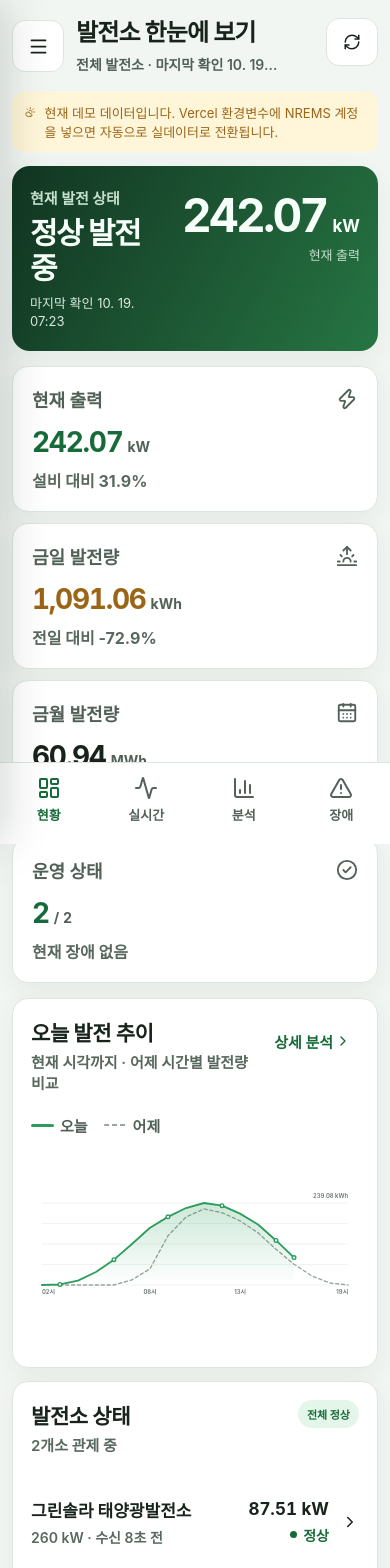
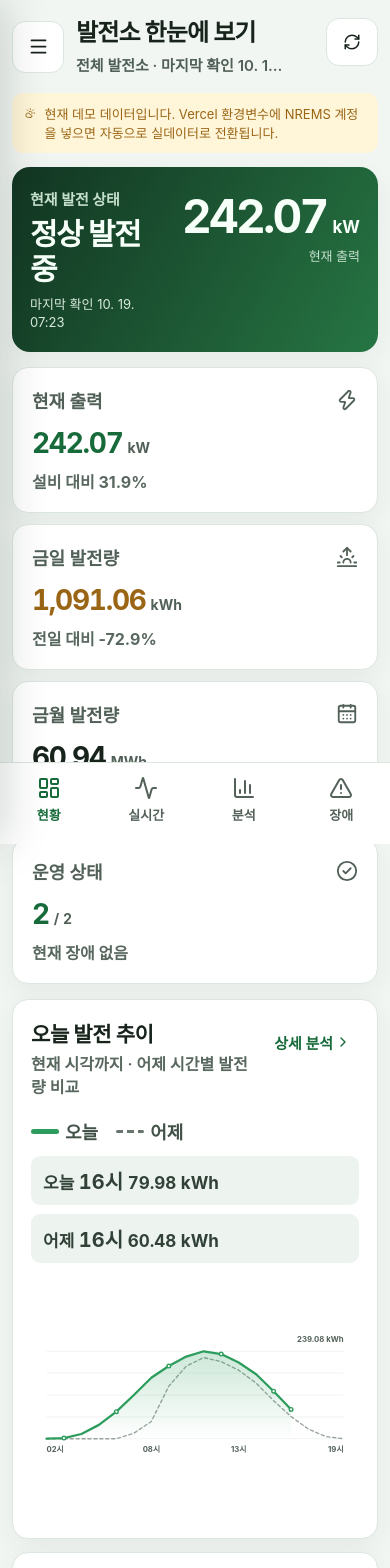
Before and after one commit to soobeom82-glitch/green-solar, a Next.js app: page / in a window 390 px wide. Shown: the top 1568 px of the page. Built offline with nearby package versions, Linux system fonts and the light colour scheme.

Commit message:
Enlarge senior-friendly chart labels

```diff
--- a/app/globals.css
+++ b/app/globals.css
@@ -40,9 +40,9 @@ button { color: inherit; }
 .nav-count { margin-left: auto; min-width: 20px; height: 20px; padding: 0 6px; display: grid; place-items: center; border-radius: 999px; color: #fff; background: #c64c43; font-size: 11px; }
 .sidebar-spacer { flex: 1; }
 .source-card { display: grid; gap: 7px; padding: 13px; color: #d8e7dc; background: rgba(255,255,255,.07); border: 1px solid rgba(255,255,255,.1); border-radius: 13px; }
-.source-card-row { display: flex; align-items: center; gap: 7px; color: #a9c2b0; font-size: 12px; }
-.source-card strong { font-size: 14px; }
-.source-card small { color: #a9c2b0; line-height: 1.45; }
+.source-card-row { display: flex; align-items: center; gap: 7px; color: #bcd2c2; font-size: 14px; }
+.source-card strong { font-size: 16px; }
+.source-card small { color: #bcd2c2; line-height: 1.45; font-size: 14px; }
 
 .dashboard-main { min-width: 0; padding: 25px 28px 46px; }
 .topbar { display: flex; align-items: center; justify-content: space-between; gap: 20px; margin-bottom: 20px; }
@@ -94,12 +94,15 @@ button { color: inherit; }
 .summary-status.warning { color: var(--yellow-700); background: var(--yellow-100); }
 .chart-panel { min-height: 330px; }
 .trend-chart-wrap { position: relative; }
-.chart-legend { min-height: 28px; display: flex; justify-content: flex-end; gap: 16px; color: #526158; font-size: 14px; font-weight: 750; }
+.chart-legend { min-height: 30px; display: flex; justify-content: flex-end; gap: 18px; color: #435248; font-size: 16px; font-weight: 800; }
 .chart-legend span { display: inline-flex; align-items: center; gap: 6px; }
-.chart-legend i { width: 18px; height: 3px; display: inline-block; border-radius: 999px; background: var(--green-500); }
-.chart-legend .legend-yesterday { height: 2px; background: repeating-linear-gradient(90deg, #98a49c 0 5px, transparent 5px 8px); }
+.chart-legend i { width: 24px; height: 4px; display: inline-block; border-radius: 999px; background: var(--green-500); }
+.chart-legend .legend-yesterday { height: 3px; background: repeating-linear-gradient(90deg, #68756d 0 7px, transparent 7px 11px); }
+.chart-reading { margin: 7px 0 4px; display: flex; flex-wrap: wrap; gap: 8px 16px; color: #314138; font-size: 16px; font-weight: 650; font-variant-numeric: tabular-nums; }
+.chart-reading span { padding: 7px 10px; border-radius: 9px; background: var(--surface-soft); }
+.chart-reading strong { font-size: 18px; }
 .trend-chart { width: 100%; height: auto; display: block; overflow: visible; }
-.trend-chart text { fill: var(--muted); font-size: 10px; }
+.trend-chart text { fill: #526158; font-size: 14px; font-weight: 700; }
 .chart-grid-line { stroke: var(--line); stroke-width: 1; }
 .chart-line { fill: none; stroke: var(--green-500); stroke-width: 3; stroke-linecap: round; stroke-linejoin: round; }
 .chart-line-yesterday { stroke: #98a49c; stroke-width: 2; stroke-dasharray: 7 6; }
@@ -132,7 +135,7 @@ button { color: inherit; }
 .data-table td:first-child button:hover { color: var(--green-700); }
 .sync-panel { padding-bottom: 10px; }
 .detail-list { margin: 0; display: grid; }
-.detail-list > div { padding: 10px 0; display: flex; justify-content: space-between; gap: 12px; border-bottom: 1px solid var(--line); font-size: 12px; }
+.detail-list > div { padding: 12px 0; display: flex; justify-content: space-between; gap: 12px; border-bottom: 1px solid var(--line); font-size: 14px; }
 .detail-list > div:last-child { border-bottom: 0; }
 .detail-list dt { color: var(--muted); }
 .detail-list dd { margin: 0; font-weight: 700; }
@@ -140,10 +143,10 @@ button { color: inherit; }
 .warning-text { color: var(--yellow-700); }
 
 .live-hero { padding: 24px; display: flex; align-items: end; justify-content: space-between; gap: 20px; color: #f4fbf6; background: linear-gradient(120deg, #123522, #1d6139); border-radius: 17px; box-shadow: var(--shadow); }
-.live-hero .eyebrow { color: #bad2c0; font-size: 13px; }
+.live-hero .eyebrow { color: #bad2c0; font-size: 16px; font-weight: 700; }
 .live-hero > div:first-child > strong { margin-top: 8px; display: block; font-size: clamp(38px, 6vw, 62px); line-height: 1; letter-spacing: -0.055em; font-variant-numeric: tabular-nums; }
 .live-hero strong small { color: #bad2c0; font-size: 16px; letter-spacing: 0; }
-.live-hero p { margin: 11px 0 0; color: #c9ddce; font-size: 12px; }
+.live-hero p { margin: 11px 0 0; color: #d4e7d9; font-size: 14px; font-weight: 600; }
 .live-dot { width: 8px; height: 8px; margin-right: 6px; display: inline-block; border-radius: 50%; background: #74db92; box-shadow: 0 0 0 5px rgba(116,219,146,.14); }
 .live-gauge { min-width: 140px; padding: 13px; display: grid; justify-items: end; gap: 6px; color: #c9ddce; background: rgba(255,255,255,.08); border-radius: 13px; }
 .live-gauge strong { color: #fff; font-size: 25px; }
@@ -152,8 +155,8 @@ button { color: inherit; }
 .power-meter-fill { height: 100%; background: linear-gradient(90deg, var(--green-300), var(--green-500)); border-radius: inherit; }
 .plant-metrics { margin-top: 16px; display: grid; grid-template-columns: repeat(4, 1fr); gap: 10px; }
 .plant-metrics > div { min-width: 0; }
-.plant-metrics span { display: block; color: var(--muted); font-size: 11px; }
-.plant-metrics strong { margin-top: 5px; display: block; white-space: nowrap; overflow: hidden; text-overflow: ellipsis; font-size: 13px; font-variant-numeric: tabular-nums; }
+.plant-metrics span { display: block; color: #59685f; font-size: 14px; font-weight: 650; }
+.plant-metrics strong { margin-top: 6px; display: block; white-space: nowrap; overflow: hidden; text-overflow: ellipsis; font-size: 16px; font-variant-numeric: tabular-nums; }
 .secondary-button { width: fit-content; min-height: 40px; padding: 0 14px; border: 1px solid var(--line); border-radius: 10px; background: var(--surface); cursor: pointer; }
 
 .period-tabs { width: fit-content; padding: 4px; display: flex; gap: 3px; background: #e5ece7; border-radius: 11px; }
@@ -213,7 +216,7 @@ button { color: inherit; }
   .mobile-menu-button { width: 52px; height: 52px; flex: 0 0 auto; border: 1px solid var(--line); border-radius: 13px; display: grid; place-items: center; background: var(--surface); }
   .title-wrap { gap: 12px; }
   .title-wrap h1 { font-size: 24px; line-height: 1.25; }
-  .title-wrap p { max-width: 205px; overflow: hidden; white-space: nowrap; text-overflow: ellipsis; font-size: 14px; }
+  .title-wrap p { max-width: 215px; overflow: hidden; white-space: nowrap; text-overflow: ellipsis; font-size: 15px; }
   .plant-select-label { display: none; }
   .refresh-button { min-width: 52px; padding: 0 13px; justify-content: center; border-radius: 13px; }
   .refresh-button span { display: none; }
@@ -236,14 +239,17 @@ button { color: inherit; }
   .panel { padding: 18px; border-radius: 16px; }
   .panel-heading { align-items: flex-start; margin-bottom: 17px; }
   .panel-heading h2 { font-size: 21px; }
-  .panel-heading p { font-size: 15px; line-height: 1.4; }
+  .panel-heading p { font-size: 16px; line-height: 1.45; }
   .text-button { min-height: 48px; font-size: 15px; }
   .chart-panel { min-height: auto; }
-  .chart-legend { justify-content: flex-start; font-size: 15px; }
-  .chart-legend i { width: 23px; }
-  .trend-chart { min-height: 210px; }
-  .trend-chart text { font-size: 13px; font-weight: 600; }
-  .chart-line { stroke-width: 4; }
+  .chart-legend { justify-content: flex-start; font-size: 18px; }
+  .chart-legend i { width: 28px; height: 5px; }
+  .chart-reading { margin: 10px 0 7px; gap: 9px; font-size: 17px; }
+  .chart-reading span { width: 100%; padding: 10px 12px; }
+  .chart-reading strong { font-size: 20px; }
+  .trend-chart { min-height: 250px; }
+  .trend-chart text { font-size: 17px; font-weight: 750; }
+  .chart-line { stroke-width: 5; }
   .chart-line-yesterday { stroke-width: 3; }
   .plant-table-panel, .sync-panel { display: none; }
   .plant-row { min-height: 98px; }
--- a/components/solar-dashboard.tsx
+++ b/components/solar-dashboard.tsx
@@ -115,8 +115,8 @@ function hourlyChartData(data: DashboardData, day: "today" | "yesterday") {
 
 function TrendLineChart({ data, comparisonData = [], unit, ariaLabel }: { data: ChartPoint[]; comparisonData?: ChartPoint[]; unit: string; ariaLabel: string }) {
   const width = 720;
-  const height = 228;
-  const padding = 24;
+  const height = 260;
+  const padding = 34;
   const activeHours = [...data, ...comparisonData]
     .filter((point) => point.value > 0)
     .map((point) => Number.parseInt(point.label, 10))
@@ -139,12 +139,15 @@ function TrendLineChart({ data, comparisonData = [], unit, ariaLabel }: { data:
   const lastPoint = visibleData.at(-1) ? pointCoordinates(visibleData.at(-1) as ChartPoint, max, width, height, padding, startHour, endHour) : null;
   const area = line && firstPoint && lastPoint ? `${line} L${lastPoint.x.toFixed(1)} ${height - padding} L${firstPoint.x.toFixed(1)} ${height - padding} Z` : "";
   const tickHours = Array.from(new Set([startHour, Math.round((startHour * 2 + endHour) / 3), Math.round((startHour + endHour * 2) / 3), endHour]));
+  const latestToday = [...visibleData].reverse().find((point) => point.value > 0);
+  const matchingYesterday = latestToday ? visibleComparisonData.find((point) => point.label === latestToday.label) : undefined;
 
   if (!visibleData.length) return <EmptyChart />;
 
   return (
     <div className="trend-chart-wrap">
       <div className="chart-legend" aria-hidden="true"><span><i className="legend-today" />오늘</span>{comparisonData.length ? <span><i className="legend-yesterday" />어제</span> : null}</div>
+      {latestToday ? <div className="chart-reading"><span>오늘 <strong>{latestToday.label}시</strong> {compactNumber.format(latestToday.value)} {unit}</span>{matchingYesterday ? <span>어제 <strong>{matchingYesterday.label}시</strong> {compactNumber.format(matchingYesterday.value)} {unit}</span> : null}</div> : null}
       <svg className="trend-chart" viewBox={`0 0 ${width} ${height}`} role="img" aria-label={ariaLabel}>
         <defs>
           <linearGradient id="solar-area" x1="0" y1="0" x2="0" y2="1">
```
